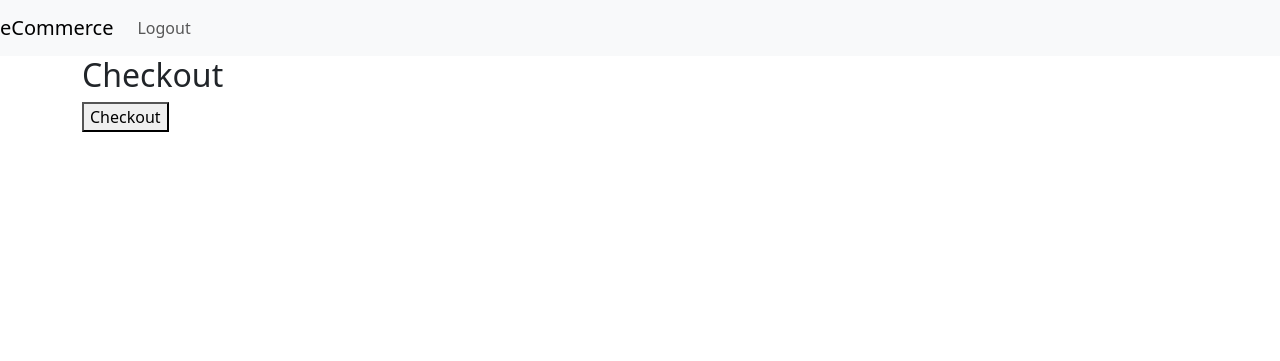
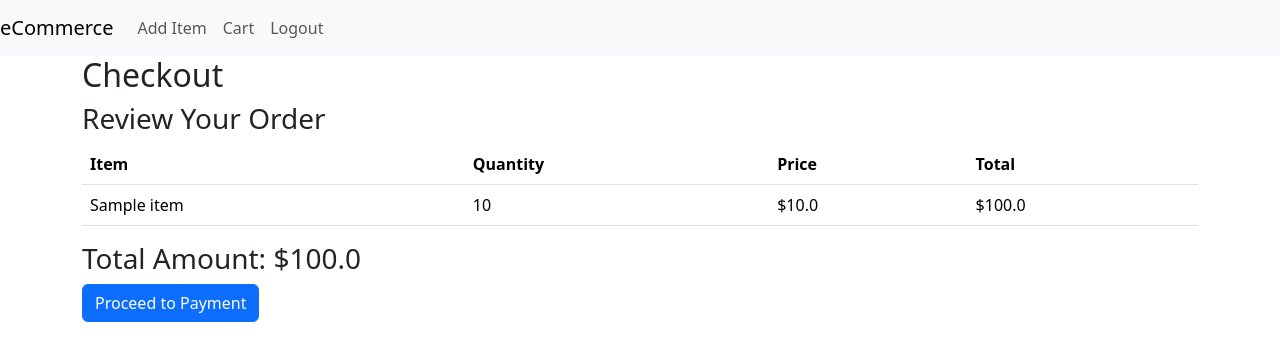
Before and after one commit to BAXTOR95/StoneMarket, a Flask app: page /checkout in a window 1280 px wide. Shown: the top 361 px of the page. Run offline with Flask 3, Linux system fonts and the light colour scheme; a user stored in the database is signed in; tables that the repository leaves empty hold one stand-in row (values such as "Sample post"); some libraries are stand-ins or nearby versions.

Commit message:
Add functionatity to create admin user, add store items, add to cart, go to checkout, redirect to stripe for payment information, get order confirmation.

```diff
--- a/config.py
+++ b/config.py
@@ -7,3 +7,4 @@ class Config:
     SQLALCHEMY_TRACK_MODIFICATIONS = False
     STRIPE_SECRET_KEY = os.environ.get('STRIPE_SECRET_KEY')
     STRIPE_PUBLIC_KEY = os.environ.get('STRIPE_PUBLIC_KEY')
+    ADMIN_EMAIL = os.environ.get('ADMIN_EMAIL')
--- a/routes.py
+++ b/routes.py
@@ -1,9 +1,10 @@
-from flask import render_template, flash, redirect, url_for, request, jsonify
+from flask import render_template, flash, redirect, url_for, request, jsonify, abort
 from app import app, db
-from models import User, Item, Order
-from forms import LoginForm, RegistrationForm
+from models import User, Item, Order, CartItem
+from forms import LoginForm, RegistrationForm, AddItemForm
 from flask_login import current_user, login_user, logout_user, login_required
 from urllib.parse import urlparse
+from decorators import admin_required
 import stripe
 
 stripe.api_key = app.config['STRIPE_SECRET_KEY']
@@ -51,8 +52,12 @@ def register():
         return redirect(url_for('index'))
     form = RegistrationForm()
     if form.validate_on_submit():
-        user = User(username=form.username.data, email=form.email.data)
+        username = form.username.data
+        email = form.email.data
+        user = User(username=username, email=email)
         user.set_password(form.password.data)
+        if email == app.config['ADMIN_EMAIL']:
+            user.is_admin = True
         db.session.add(user)
         db.session.commit()
         flash('Congratulations, you are now a registered user!')
@@ -60,11 +65,46 @@ def register():
     return render_template('register.html', title='Register', form=form)
 
 
+@app.route('/add_to_cart/<int:item_id>', methods=['POST'])
+@login_required
+def add_to_cart(item_id):
+    item = Item.query.get_or_404(item_id)
+    cart_item = CartItem.query.filter_by(
+        user_id=current_user.id, item_id=item_id
+    ).first()
+    if cart_item:
+        cart_item.quantity += 1
+    else:
+        cart_item = CartItem(user_id=current_user.id, item_id=item_id)
+        db.session.add(cart_item)
+    db.session.commit()
+    flash(f'Added {item.name} to your cart.')
+    return redirect(url_for('index'))
+
+
 @app.route('/cart')
 @login_required
 def cart():
-    # TODO: Implement the logic to display the shopping cart
-    return render_template('cart.html', title='Shopping Cart')
+    cart_items = CartItem.query.filter_by(user_id=current_user.id).all()
+    total_amount = sum(item.item.price * item.quantity for item in cart_items)
+    return render_template(
+        'cart.html',
+        title='Shopping Cart',
+        cart_items=cart_items,
+        total_amount=total_amount,
+    )
+
+
+@app.route('/remove_from_cart/<int:cart_item_id>', methods=['POST'])
+@login_required
+def remove_from_cart(cart_item_id):
+    cart_item = CartItem.query.get_or_404(cart_item_id)
+    if cart_item.user_id != current_user.id:
+        abort(403)
+    db.session.delete(cart_item)
+    db.session.commit()
+    flash('Item removed from your cart.')
+    return redirect(url_for('cart'))
 
 
 @app.route('/checkout', methods=['GET', 'POST'])
@@ -72,37 +112,99 @@ def cart():
 def checkout():
     if request.method == 'POST':
         try:
-            # TODO: Get a way to get the cart total amount
-            total_amount = 1000  # This should be calculated based on cart contents
+            cart_items = CartItem.query.filter_by(user_id=current_user.id).all()
+            line_items = []
 
-            # TODO: Add way of selection payment method types
-            session = stripe.checkout.Session.create(
-                payment_method_types=['card'],
-                line_items=[
+            for cart_item in cart_items:
+                line_items.append(
                     {
                         'price_data': {
                             'currency': 'usd',
                             'product_data': {
-                                'name': 'Total Order',
+                                'name': cart_item.item.name,
                             },
-                            'unit_amount': total_amount,
+                            'unit_amount': int(
+                                cart_item.item.price * 100
+                            ),  # Stripe expects amount in cents
                         },
-                        'quantity': 1,
+                        'quantity': cart_item.quantity,
                     }
-                ],
+                )
+
+            session = stripe.checkout.Session.create(
+                payment_method_types=['card'],
+                line_items=line_items,
                 mode='payment',
-                success_url=url_for('order_confirmation', _external=True),
+                success_url=url_for('order_confirmation', _external=True)
+                + '?session_id={CHECKOUT_SESSION_ID}',
                 cancel_url=url_for('cart', _external=True),
             )
             return jsonify({'id': session.id})
         except Exception as e:
             return jsonify(error=str(e)), 403
 
-    return render_template('checkout.html', title='Checkout')
+    cart_items = CartItem.query.filter_by(user_id=current_user.id).all()
+    total_amount = sum(item.item.price * item.quantity for item in cart_items)
+    return render_template(
+        'checkout.html',
+        title='Checkout',
+        cart_items=cart_items,
+        total_amount=total_amount,
+    )
 
 
-@app.route('/order_confirmation')
+@app.route('/order_confirmation', methods=['GET'])
 @login_required
 def order_confirmation():
-    # TODO: Implement the logic to display the order confirmation
-    return render_template('order_confirmation.html', title='Order Confirmation')
+    session_id = request.args.get('session_id')
+    if not session_id:
+        return redirect(url_for('index'))
+
+    try:
+        checkout_session = stripe.checkout.Session.retrieve(session_id)
+        payment_intent = stripe.PaymentIntent.retrieve(checkout_session.payment_intent)
+        cart_items = CartItem.query.filter_by(user_id=current_user.id).all()
+        total_amount = sum(item.item.price * item.quantity for item in cart_items)
+
+        # Create a new order
+        order = Order(
+            user_id=current_user.id,
+            total_amount=total_amount,
+            items=";".join([str(item.item_id) for item in cart_items]),
+        )
+        db.session.add(order)
+        db.session.commit()
+
+        # Clear the cart
+        for cart_item in cart_items:
+            db.session.delete(cart_item)
+        db.session.commit()
+
+        return render_template(
+            'order_confirmation.html',
+            title='Order Confirmation',
+            order=order,
+            payment_intent=payment_intent,
+        )
+    except Exception as e:
+        flash(str(e))
+        return redirect(url_for('index'))
+
+
+@app.route('/add_item', methods=['GET', 'POST'])
+@login_required
+@admin_required
+def add_item():
+    form = AddItemForm()
+    if form.validate_on_submit():
+        item = Item(
+            name=form.name.data,
+            description=form.description.data,
+            price=form.price.data,
+            image=form.image.data,
+        )
+        db.session.add(item)
+        db.session.commit()
+        flash('Item has been added successfully!')
+        return redirect(url_for('index'))
+    return render_template('add_item.html', title='Add Item', form=form)
--- a/templates/base.html
+++ b/templates/base.html
@@ -15,7 +15,14 @@
 			<a class="navbar-brand" href="{{ url_for('index') }}">eCommerce</a>
 			<div class="collapse navbar-collapse" id="navbarNav">
 				<ul class="navbar-nav ml-auto">
-					{% if current_user.is_authenticated %}
+					{% if current_user.is_authenticated and current_user.is_admin %}
+					<li class="nav-item">
+						<a class="nav-link" href="{{ url_for('add_item') }}">Add Item</a>
+					</li>
+					{% endif %} {% if current_user.is_authenticated %}
+					<li class="nav-item">
+						<a class="nav-link" href="{{ url_for('cart') }}">Cart</a>
+					</li>
 					<li class="nav-item">
 						<a class="nav-link" href="{{ url_for('logout') }}">Logout</a>
 					</li>
--- a/templates/checkout.html
+++ b/templates/checkout.html
@@ -1,8 +1,33 @@
 {% extends "base.html" %} {% block title %}Checkout{% endblock %} {% block
 content %}
 <h2>Checkout</h2>
+<h3>Review Your Order</h3>
+<table class="table">
+	<thead>
+		<tr>
+			<th scope="col">Item</th>
+			<th scope="col">Quantity</th>
+			<th scope="col">Price</th>
+			<th scope="col">Total</th>
+		</tr>
+	</thead>
+	<tbody>
+		{% for cart_item in cart_items %}
+		<tr>
+			<td>{{ cart_item.item.name }}</td>
+			<td>{{ cart_item.quantity }}</td>
+			<td>${{ cart_item.item.price }}</td>
+			<td>${{ cart_item.item.price * cart_item.quantity }}</td>
+		</tr>
+		{% endfor %}
+	</tbody>
+</table>
+<h3>Total Amount: ${{ total_amount }}</h3>
 <form id="payment-form">
-	<button id="checkout-button">Checkout</button>
+	<input type="hidden" name="csrf_token" value="{{ csrf_token() }}" />
+	<button id="checkout-button" class="btn btn-primary">
+		Proceed to Payment
+	</button>
 </form>
 <script src="https://js.stripe.com/v3/"></script>
 <script>
@@ -11,8 +36,14 @@ content %}
 
 	checkoutButton.addEventListener('click', async (e) => {
 		e.preventDefault();
+		const csrfToken = document.querySelector('input[name="csrf_token"]').value;
 		const response = await fetch('{{ url_for("checkout") }}', {
 			method: 'POST',
+			headers: {
+				'Content-Type': 'application/json',
+				'X-CSRFToken': csrfToken,
+			},
+			body: JSON.stringify({}),
 		});
 
 		const session = await response.json();
```
Also changed, not shown: decorators.py (added, +13 -0 lines), forms.py (+8 -0 lines), migrations/versions/917056b2ae5f_add_cartitem_model.py (added, +36 -0 lines), migrations/versions/a87384dd0ad5_add_is_admin_to_user_model.py (added, +32 -0 lines), models.py (+27 -0 lines), templates/add_item.html (added, +20 -0 lines), templates/cart.html (+32 -1 lines), templates/index.html (+7 -1 lines), templates/order_confirmation.html (+12 -0 lines).
